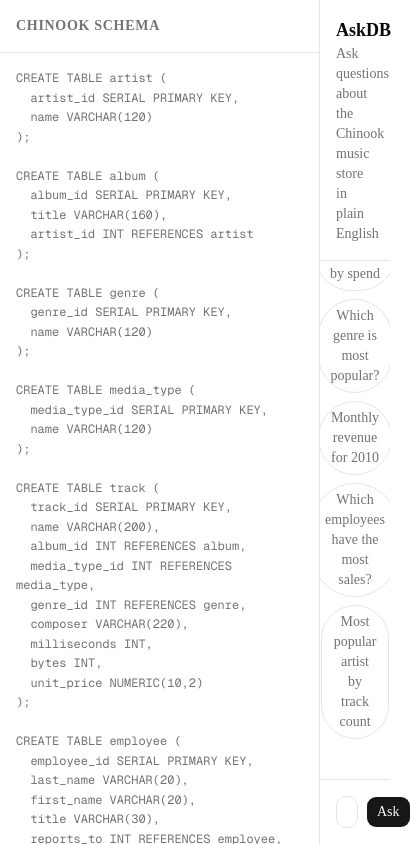
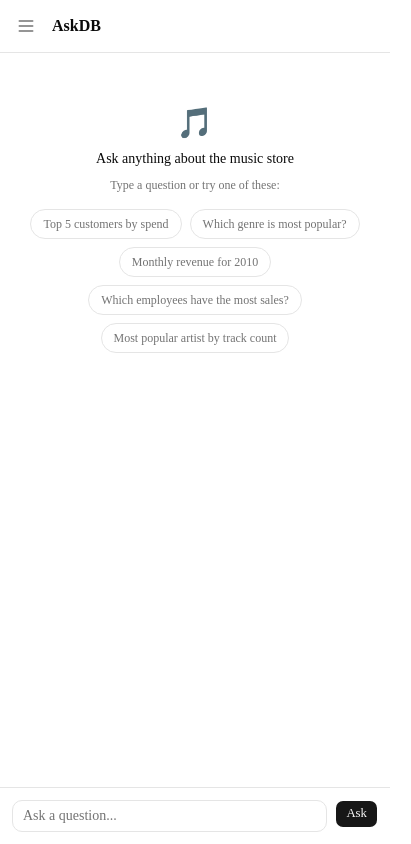
Before and after one commit to NhanahMunya/askdp, a Next.js app in the folder web/: page / in a window 390 px wide. Shown: the whole page, 411 px wide, since content can reach past the window. Built offline with nearby package versions, Linux system fonts and the light colour scheme.

Commit message:
Mobile responiveness

```diff
--- a/web/app/page.tsx
+++ b/web/app/page.tsx
@@ -114,13 +114,11 @@ type Message = {
 
 function CopyButton({ text }: { text: string }) {
   const [copied, setCopied] = useState(false);
-
   async function handleCopy() {
     await navigator.clipboard.writeText(text);
     setCopied(true);
     setTimeout(() => setCopied(false), 2000);
   }
-
   return (
     <button
       onClick={handleCopy}
@@ -133,14 +131,12 @@ function CopyButton({ text }: { text: string }) {
 
 function LoadingMessage() {
   const [dots, setDots] = useState(".");
-
   useEffect(() => {
     const interval = setInterval(() => {
       setDots((d) => (d.length >= 3 ? "." : d + "."));
     }, 400);
     return () => clearInterval(interval);
   }, []);
-
   return (
     <div className="space-y-2 max-w-3xl">
       <div className="rounded-lg border bg-muted px-4 py-3 text-sm text-muted-foreground flex items-center gap-2">
@@ -155,6 +151,7 @@ export default function Home() {
   const [messages, setMessages] = useState<Message[]>([]);
   const [question, setQuestion] = useState("");
   const [loading, setLoading] = useState(false);
+  const [schemaOpen, setSchemaOpen] = useState(false);
   const bottomRef = useRef<HTMLDivElement>(null);
 
   useEffect(() => {
@@ -164,10 +161,10 @@ export default function Home() {
   async function handleAsk(q?: string) {
     const text = q ?? question;
     if (!text.trim() || loading) return;
-
     setMessages((prev) => [...prev, { role: "user", question: text }]);
     setQuestion("");
     setLoading(true);
+    setSchemaOpen(false); // close schema drawer on mobile when asking
 
     try {
       const res = await fetch(`${process.env.NEXT_PUBLIC_API_URL}/api/ask`, {
@@ -200,40 +197,86 @@ export default function Home() {
   }
 
   return (
-    <div className="flex h-screen bg-background text-foreground">
-      {/* Left: Schema Viewer */}
-      <aside className="w-80 border-r flex flex-col shrink-0">
-        <div className="p-4 border-b">
+    <div className="flex h-screen bg-background text-foreground overflow-hidden">
+      {/* Mobile schema drawer overlay */}
+      {schemaOpen && (
+        <div
+          className="fixed inset-0 bg-black/50 z-20 md:hidden"
+          onClick={() => setSchemaOpen(false)}
+        />
+      )}
+
+      {/* Schema Sidebar */}
+      <aside
+        className={`
+          fixed md:static inset-y-0 left-0 z-30
+          w-72 md:w-80 border-r flex flex-col bg-background
+          transform transition-transform duration-300 ease-in-out
+          ${schemaOpen ? "translate-x-0" : "-translate-x-full md:translate-x-0"}
+        `}
+      >
+        <div className="p-4 border-b flex items-center justify-between">
           <h2 className="font-semibold text-sm uppercase tracking-wider text-muted-foreground">
             Chinook Schema
           </h2>
+          <button
+            className="md:hidden text-muted-foreground hover:text-foreground text-lg leading-none"
+            onClick={() => setSchemaOpen(false)}
+          >
+            ✕
+          </button>
         </div>
         <pre className="p-4 text-xs overflow-auto flex-1 leading-relaxed text-muted-foreground whitespace-pre-wrap">
           {SCHEMA}
         </pre>
       </aside>
 
-      {/* Right: Chat */}
+      {/* Main Chat */}
       <main className="flex flex-col flex-1 min-w-0">
         {/* Header */}
-        <div className="p-4 border-b">
-          <h1 className="font-bold text-lg">AskDB</h1>
-          <p className="text-sm text-muted-foreground">
-            Ask questions about the Chinook music store in plain English
-          </p>
+        <div className="p-3 md:p-4 border-b flex items-center gap-3">
+          {/* Schema toggle — mobile only */}
+          <button
+            className="md:hidden text-muted-foreground hover:text-foreground p-1 rounded"
+            onClick={() => setSchemaOpen(true)}
+            aria-label="View schema"
+          >
+            <svg
+              xmlns="http://www.w3.org/2000/svg"
+              width="20"
+              height="20"
+              fill="none"
+              viewBox="0 0 24 24"
+              stroke="currentColor"
+              strokeWidth={2}
+            >
+              <path
+                strokeLinecap="round"
+                strokeLinejoin="round"
+                d="M4 6h16M4 12h16M4 18h16"
+              />
+            </svg>
+          </button>
+          <div>
+            <h1 className="font-bold text-base md:text-lg leading-tight">
+              AskDB
+            </h1>
+            <p className="text-xs md:text-sm text-muted-foreground hidden sm:block">
+              Ask questions about the Chinook music store in plain English
+            </p>
+          </div>
         </div>
 
         {/* Messages */}
-        <div className="flex-1 overflow-auto p-4 space-y-6">
-          {/* Empty state with sample chips */}
+        <div className="flex-1 overflow-auto p-3 md:p-4 space-y-6">
           {messages.length === 0 && !loading && (
-            <div className="text-center mt-16 space-y-6">
+            <div className="text-center mt-10 md:mt-16 space-y-4 md:space-y-6 px-2">
               <div className="space-y-2">
                 <p className="text-3xl">🎵</p>
-                <p className="font-medium">
+                <p className="font-medium text-sm md:text-base">
                   Ask anything about the music store
                 </p>
-                <p className="text-sm text-muted-foreground">
+                <p className="text-xs md:text-sm text-muted-foreground">
                   Type a question or try one of these:
                 </p>
               </div>
@@ -242,7 +285,7 @@ export default function Home() {
                   <button
                     key={q}
                     onClick={() => handleAsk(q)}
-                    className="text-sm px-3 py-1.5 rounded-full border hover:bg-muted transition-colors text-muted-foreground hover:text-foreground"
+                    className="text-xs md:text-sm px-3 py-1.5 rounded-full border hover:bg-muted transition-colors text-muted-foreground hover:text-foreground"
                   >
                     {q}
                   </button>
@@ -255,16 +298,15 @@ export default function Home() {
             <div key={i}>
               {msg.role === "user" && (
                 <div className="flex justify-end">
-                  <div className="bg-primary text-primary-foreground rounded-2xl rounded-tr-sm px-4 py-2 max-w-lg text-sm">
+                  <div className="bg-primary text-primary-foreground rounded-2xl rounded-tr-sm px-3 md:px-4 py-2 max-w-[85%] md:max-w-lg text-sm">
                     {msg.question}
                   </div>
                 </div>
               )}
 
               {msg.role === "assistant" && (
-                <div className="space-y-3 max-w-3xl">
+                <div className="space-y-3 max-w-full md:max-w-3xl">
                   {msg.error ? (
-                    /* Error state */
                     <div className="rounded-lg border border-destructive/30 bg-destructive/5 overflow-hidden">
                       <div className="px-3 py-1.5 border-b border-destructive/20 text-xs text-destructive font-medium flex items-center gap-1.5">
                         <span>⚠</span> Query Failed
@@ -280,13 +322,12 @@ export default function Home() {
                           </pre>
                         </div>
                       )}
-                      <p className="px-3 py-2 text-xs text-destructive font-mono">
+                      <p className="px-3 py-2 text-xs text-destructive font-mono break-words">
                         {msg.error}
                       </p>
                     </div>
                   ) : (
                     <>
-                      {/* SQL block */}
                       <div className="rounded-lg border bg-muted overflow-hidden">
                         <div className="px-3 py-1.5 border-b text-xs text-muted-foreground flex justify-between items-center">
                           <span className="uppercase tracking-wider">
@@ -299,7 +340,6 @@ export default function Home() {
                         </pre>
                       </div>
 
-                      {/* Results table */}
                       {msg.results && msg.results.length > 0 && (
                         <div className="rounded-lg border overflow-hidden">
                           <div className="px-3 py-1.5 border-b text-xs text-muted-foreground flex justify-between items-center">
@@ -313,7 +353,6 @@ export default function Home() {
                               </span>
                             )}
                           </div>
-                          {/* Horizontal scroll wrapper */}
                           <div className="overflow-x-auto max-h-64">
                             <Table>
                               <TableHeader>
@@ -359,15 +398,12 @@ export default function Home() {
             </div>
           ))}
 
-          {/* Loading indicator */}
           {loading && <LoadingMessage />}
-
           <div ref={bottomRef} />
         </div>
 
         {/* Input */}
-        <div className="p-4 border-t space-y-2">
-          {/* Sample chips when chat has messages */}
+        <div className="p-3 md:p-4 border-t space-y-2">
           {messages.length > 0 && (
             <div className="flex flex-wrap gap-1.5">
               {SAMPLE_QUESTIONS.map((q) => (
@@ -384,14 +420,20 @@ export default function Home() {
           )}
           <div className="flex gap-2">
             <Input
-              placeholder="Ask a question about the music store..."
+              placeholder="Ask a question..."
               value={question}
               onChange={(e) => setQuestion(e.target.value)}
               onKeyDown={(e) => e.key === "Enter" && handleAsk()}
               disabled={loading}
+              className="text-sm"
             />
-            <Button onClick={() => handleAsk()} disabled={loading}>
-              {loading ? "Thinking..." : "Ask"}
+            <Button
+              onClick={() => handleAsk()}
+              disabled={loading}
+              size="sm"
+              className="shrink-0"
+            >
+              {loading ? "..." : "Ask"}
             </Button>
           </div>
         </div>
```
